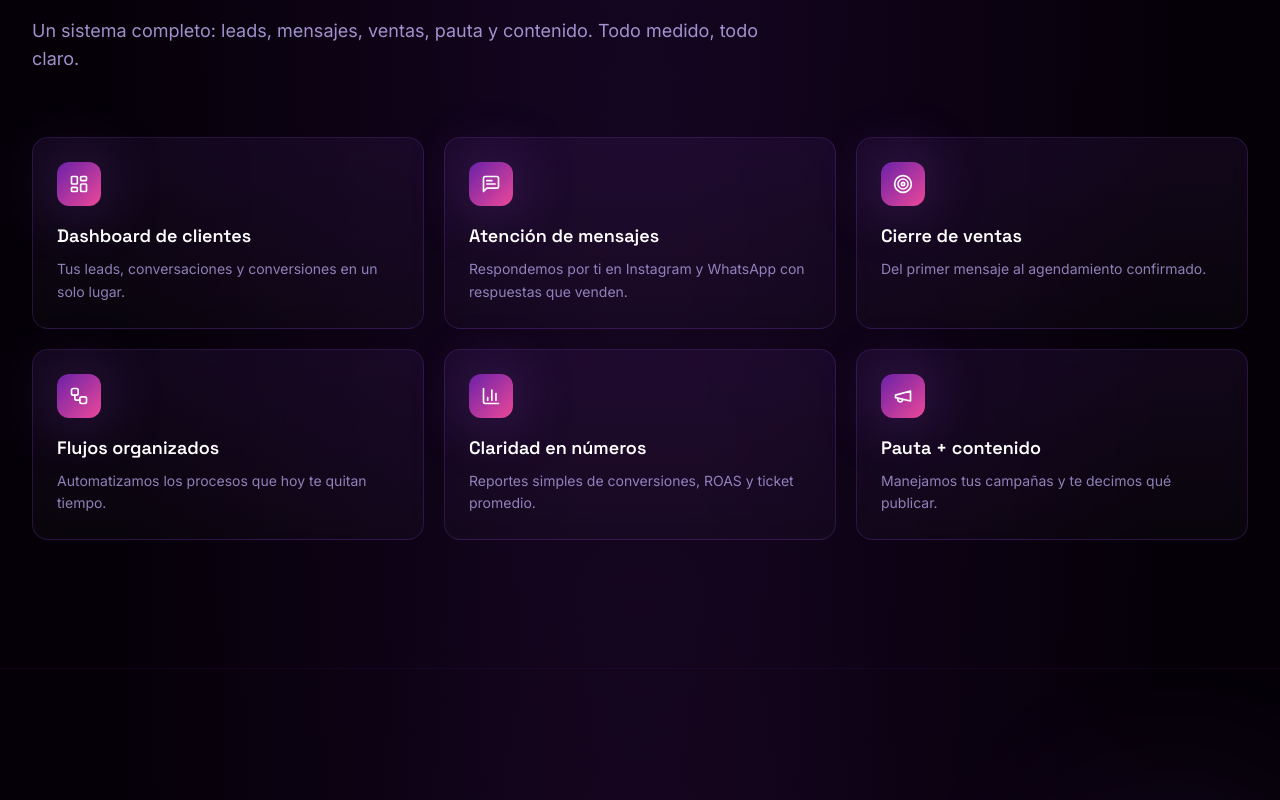
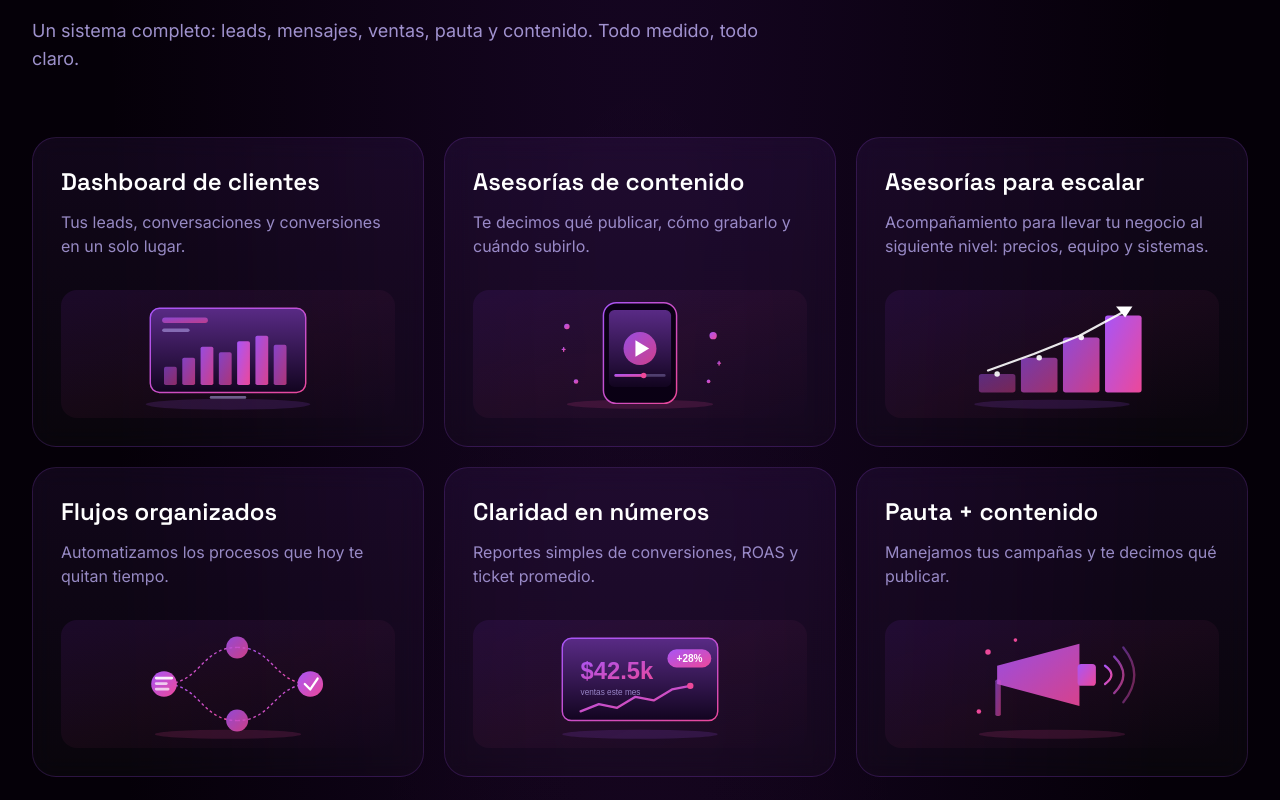
Before and after one commit to agencygi10-cell/closeflow-website, a Next.js app: page / in a window 1280 px wide. Shown: the part 1120-1920 px from the top of the page. Built offline with nearby package versions, Linux system fonts and the light colour scheme.

Commit message:
redesign: leadmagnet-style hero, illustrations, clients bar, partners, final CTA

```diff
--- a/components/WhatWeDo.tsx
+++ b/components/WhatWeDo.tsx
@@ -1,45 +1,215 @@
 "use client";
 
 import { motion } from "framer-motion";
-import {
-  LayoutDashboard,
-  MessageSquareText,
-  Target,
-  Workflow,
-  BarChart3,
-  Megaphone,
-} from "lucide-react";
+import type { ReactNode } from "react";
 
-const features = [
+/* ---------- Illustrations ---------- */
+
+const Defs = () => (
+  <defs>
+    <linearGradient id="ill-grad" x1="0" y1="0" x2="1" y2="1">
+      <stop offset="0%" stopColor="#a855f7" />
+      <stop offset="100%" stopColor="#ec4899" />
+    </linearGradient>
+    <linearGradient id="ill-soft" x1="0" y1="0" x2="0" y2="1">
+      <stop offset="0%" stopColor="#a855f7" stopOpacity="0.5" />
+      <stop offset="100%" stopColor="#a855f7" stopOpacity="0.05" />
+    </linearGradient>
+  </defs>
+);
+
+const DashboardIll = () => (
+  <svg viewBox="0 0 240 140" className="h-full w-full">
+    <Defs />
+    <ellipse cx="120" cy="125" rx="90" ry="6" fill="#a855f7" opacity="0.15" />
+    {/* monitor */}
+    <rect x="35" y="20" width="170" height="92" rx="10" fill="#0a0014" stroke="url(#ill-grad)" strokeWidth="1.6" />
+    <rect x="35" y="20" width="170" height="92" rx="10" fill="url(#ill-soft)" />
+    <rect x="48" y="30" width="50" height="6" rx="3" fill="url(#ill-grad)" opacity="0.7" />
+    <rect x="48" y="42" width="30" height="4" rx="2" fill="#c4b5fd" opacity="0.5" />
+    {/* bars */}
+    <rect x="50" y="84" width="14" height="20" rx="2" fill="url(#ill-grad)" opacity="0.55" />
+    <rect x="70" y="74" width="14" height="30" rx="2" fill="url(#ill-grad)" opacity="0.7" />
+    <rect x="90" y="62" width="14" height="42" rx="2" fill="url(#ill-grad)" opacity="0.85" />
+    <rect x="110" y="68" width="14" height="36" rx="2" fill="url(#ill-grad)" opacity="0.7" />
+    <rect x="130" y="56" width="14" height="48" rx="2" fill="url(#ill-grad)" />
+    <rect x="150" y="50" width="14" height="54" rx="2" fill="url(#ill-grad)" opacity="0.9" />
+    <rect x="170" y="60" width="14" height="44" rx="2" fill="url(#ill-grad)" opacity="0.7" />
+    {/* base */}
+    <rect x="100" y="116" width="40" height="3" rx="1.5" fill="#c4b5fd" opacity="0.5" />
+  </svg>
+);
+
+const ContentIll = () => (
+  <svg viewBox="0 0 240 140" className="h-full w-full">
+    <Defs />
+    <ellipse cx="120" cy="125" rx="80" ry="5" fill="#ec4899" opacity="0.15" />
+    {/* phone outline */}
+    <rect x="80" y="14" width="80" height="110" rx="14" fill="#0a0014" stroke="url(#ill-grad)" strokeWidth="1.6" />
+    <rect x="86" y="22" width="68" height="84" rx="6" fill="url(#ill-soft)" />
+    {/* play triangle */}
+    <circle cx="120" cy="64" r="18" fill="url(#ill-grad)" opacity="0.85" />
+    <polygon points="115,55 115,73 130,64" fill="#fff" />
+    {/* progress bar */}
+    <rect x="92" y="92" width="56" height="3" rx="1.5" fill="#c4b5fd" opacity="0.3" />
+    <rect x="92" y="92" width="32" height="3" rx="1.5" fill="url(#ill-grad)" />
+    <circle cx="124" cy="93.5" r="3" fill="#ec4899" />
+    {/* sparkles */}
+    <g fill="url(#ill-grad)">
+      <circle cx="40" cy="40" r="3" />
+      <circle cx="200" cy="50" r="4" />
+      <circle cx="50" cy="100" r="2.5" />
+      <circle cx="195" cy="100" r="2" />
+    </g>
+    <path d="M 35 65 L 38 65 M 36.5 63 L 36.5 67" stroke="url(#ill-grad)" strokeWidth="1.5" strokeLinecap="round" />
+    <path d="M 205 80 L 208 80 M 206.5 78 L 206.5 82" stroke="url(#ill-grad)" strokeWidth="1.5" strokeLinecap="round" />
+  </svg>
+);
+
+const ScaleIll = () => (
+  <svg viewBox="0 0 240 140" className="h-full w-full">
+    <Defs />
+    <ellipse cx="120" cy="125" rx="85" ry="5" fill="#a855f7" opacity="0.15" />
+    {/* steps */}
+    <rect x="40" y="92" width="40" height="20" rx="3" fill="url(#ill-grad)" opacity="0.45" />
+    <rect x="86" y="74" width="40" height="38" rx="3" fill="url(#ill-grad)" opacity="0.65" />
+    <rect x="132" y="52" width="40" height="60" rx="3" fill="url(#ill-grad)" opacity="0.85" />
+    <rect x="178" y="28" width="40" height="84" rx="3" fill="url(#ill-grad)" />
+    {/* arrow up */}
+    <path
+      d="M 50 88 L 100 70 L 150 50 L 198 24"
+      fill="none"
+      stroke="#fff"
+      strokeWidth="2.5"
+      strokeLinecap="round"
+      strokeLinejoin="round"
+      opacity="0.9"
+    />
+    <polygon points="190,18 208,18 200,30" fill="#fff" />
+    {/* dots */}
+    <circle cx="60" cy="92" r="3" fill="#fff" opacity="0.9" />
+    <circle cx="106" cy="74" r="3" fill="#fff" opacity="0.9" />
+    <circle cx="152" cy="52" r="3" fill="#fff" opacity="0.9" />
+  </svg>
+);
+
+const FlowIll = () => (
+  <svg viewBox="0 0 240 140" className="h-full w-full">
+    <Defs />
+    <ellipse cx="120" cy="125" rx="80" ry="5" fill="#ec4899" opacity="0.15" />
+    {/* connecting lines */}
+    <path d="M 50 70 C 90 70, 90 30, 130 30" fill="none" stroke="url(#ill-grad)" strokeWidth="1.5" strokeDasharray="3 3" />
+    <path d="M 50 70 C 90 70, 90 110, 130 110" fill="none" stroke="url(#ill-grad)" strokeWidth="1.5" strokeDasharray="3 3" />
+    <path d="M 130 30 C 170 30, 170 70, 210 70" fill="none" stroke="url(#ill-grad)" strokeWidth="1.5" strokeDasharray="3 3" />
+    <path d="M 130 110 C 170 110, 170 70, 210 70" fill="none" stroke="url(#ill-grad)" strokeWidth="1.5" strokeDasharray="3 3" />
+    {/* nodes */}
+    <circle cx="50" cy="70" r="14" fill="url(#ill-grad)" />
+    <rect x="40" y="62" width="20" height="3" rx="1.5" fill="#fff" opacity="0.9" />
+    <rect x="40" y="68" width="14" height="3" rx="1.5" fill="#fff" opacity="0.7" />
+    <rect x="40" y="74" width="16" height="3" rx="1.5" fill="#fff" opacity="0.7" />
+
+    <circle cx="130" cy="30" r="12" fill="url(#ill-grad)" opacity="0.85" />
+    <circle cx="130" cy="110" r="12" fill="url(#ill-grad)" opacity="0.85" />
+    <circle cx="210" cy="70" r="14" fill="url(#ill-grad)" />
+    <path d="M 204 70 L 210 76 L 218 64" stroke="#fff" strokeWidth="2.5" fill="none" strokeLinecap="round" strokeLinejoin="round" />
+  </svg>
+);
+
+const NumbersIll = () => (
+  <svg viewBox="0 0 240 140" className="h-full w-full">
+    <Defs />
+    <ellipse cx="120" cy="125" rx="85" ry="5" fill="#a855f7" opacity="0.15" />
+    {/* rounded card */}
+    <rect x="35" y="20" width="170" height="90" rx="10" fill="#0a0014" stroke="url(#ill-grad)" strokeWidth="1.6" />
+    <rect x="35" y="20" width="170" height="90" rx="10" fill="url(#ill-soft)" />
+    {/* big number */}
+    <text x="55" y="65" fontFamily="sans-serif" fontWeight="700" fontSize="26" fill="url(#ill-grad)">
+      $42.5k
+    </text>
+    <text x="55" y="82" fontFamily="sans-serif" fontWeight="500" fontSize="9" fill="#c4b5fd" opacity="0.7">
+      ventas este mes
+    </text>
+    {/* growth chart */}
+    <path
+      d="M 55 100 L 75 92 L 95 96 L 115 84 L 135 88 L 155 76 L 175 72"
+      fill="none"
+      stroke="url(#ill-grad)"
+      strokeWidth="2.5"
+      strokeLinecap="round"
+      strokeLinejoin="round"
+    />
+    <circle cx="175" cy="72" r="3.5" fill="#ec4899" />
+    {/* +% badge */}
+    <rect x="150" y="32" width="48" height="20" rx="10" fill="url(#ill-grad)" />
+    <text x="160" y="46" fontFamily="sans-serif" fontWeight="700" fontSize="11" fill="#fff">
+      +28%
+    </text>
+  </svg>
+);
+
+const AdsIll = () => (
+  <svg viewBox="0 0 240 140" className="h-full w-full">
+    <Defs />
+    <ellipse cx="120" cy="125" rx="80" ry="5" fill="#ec4899" opacity="0.15" />
+    {/* megaphone body */}
+    <path
+      d="M 60 70 L 60 50 L 150 26 L 150 94 L 60 70 Z"
+      fill="url(#ill-grad)"
+      opacity="0.9"
+    />
+    {/* mouthpiece */}
+    <rect x="148" y="48" width="20" height="24" rx="4" fill="url(#ill-grad)" />
+    {/* handle */}
+    <rect x="58" y="65" width="6" height="40" rx="2" fill="url(#ill-grad)" opacity="0.6" />
+    {/* sound waves */}
+    <path d="M 178 50 Q 192 60 178 70" stroke="url(#ill-grad)" strokeWidth="2.5" fill="none" strokeLinecap="round" />
+    <path d="M 188 40 Q 208 60 188 80" stroke="url(#ill-grad)" strokeWidth="2.5" fill="none" strokeLinecap="round" opacity="0.7" />
+    <path d="M 198 30 Q 222 60 198 90" stroke="url(#ill-grad)" strokeWidth="2.5" fill="none" strokeLinecap="round" opacity="0.45" />
+    {/* sparkles */}
+    <g fill="#ec4899">
+      <circle cx="40" cy="100" r="2.5" />
+      <circle cx="50" cy="35" r="3" />
+      <circle cx="80" cy="22" r="2" />
+    </g>
+  </svg>
+);
+
+/* ---------- Section ---------- */
+
+const features: {
+  title: string;
+  text: string;
+  Ill: () => ReactNode;
+}[] = [
   {
-    icon: LayoutDashboard,
     title: "Dashboard de clientes",
     text: "Tus leads, conversaciones y conversiones en un solo lugar.",
+    Ill: DashboardIll,
   },
   {
-    icon: MessageSquareText,
-    title: "Atención de mensajes",
-    text: "Respondemos por ti en Instagram y WhatsApp con respuestas que venden.",
+    title: "Asesorías de contenido",
+    text: "Te decimos qué publicar, cómo grabarlo y cuándo subirlo.",
+    Ill: ContentIll,
   },
   {
-    icon: Target,
-    title: "Cierre de ventas",
-    text: "Del primer mensaje al agendamiento confirmado.",
+    title: "Asesorías para escalar",
+    text: "Acompañamiento para llevar tu negocio al siguiente nivel: precios, equipo y sistemas.",
+    Ill: ScaleIll,
   },
   {
-    icon: Workflow,
     title: "Flujos organizados",
     text: "Automatizamos los procesos que hoy te quitan tiempo.",
+    Ill: FlowIll,
   },
   {
-    icon: BarChart3,
     title: "Claridad en números",
     text: "Reportes simples de conversiones, ROAS y ticket promedio.",
+    Ill: NumbersIll,
   },
   {
-    icon: Megaphone,
     title: "Pauta + contenido",
     text: "Manejamos tus campañas y te decimos qué publicar.",
+    Ill: AdsIll,
   },
 ];
 
@@ -71,26 +241,33 @@ export default function WhatWeDo() {
         </motion.div>
 
         <div className="mt-16 grid grid-cols-1 sm:grid-cols-2 lg:grid-cols-3 gap-5">
-          {features.map((f, i) => (
+          {features.map((f, i) => {
+            const Ill = f.Ill;
+            return (
               <motion.div
                 key={f.title}
                 initial={{ opacity: 0, y: 30 }}
                 whileInView={{ opacity: 1, y: 0 }}
                 viewport={{ once: true, margin: "-60px" }}
                 transition={{ duration: 0.5, delay: i * 0.05 }}
-              className="card-glass group rounded-2xl p-6 transition-all duration-300"
+                className="card-glass group flex flex-col rounded-3xl p-6 sm:p-7 transition-all duration-300"
               >
-              <div className="mb-4 inline-flex h-11 w-11 items-center justify-center rounded-xl bg-gradient-to-br from-brand-purple to-brand-pink text-white shadow-glow transition-transform duration-300 group-hover:scale-110">
-                <f.icon size={20} />
-              </div>
-              <h3 className="font-display text-lg font-semibold text-white">
+                <h3 className="font-display text-xl sm:text-2xl font-semibold text-white">
                   {f.title}
                 </h3>
-              <p className="mt-2 text-sm text-brand-lilac/70 leading-relaxed">
+                <p className="mt-3 text-sm sm:text-base text-brand-lilac/75 leading-relaxed">
                   {f.text}
                 </p>
+                <div className="mt-8 flex grow items-end justify-center">
+                  <div className="relative h-32 w-full overflow-hidden rounded-2xl bg-gradient-to-br from-brand-purple/15 via-brand-pink/5 to-transparent">
+                    <div className="absolute inset-0 transition-transform duration-500 group-hover:scale-105">
+                      <Ill />
+                    </div>
+                  </div>
+                </div>
               </motion.div>
-          ))}
+            );
+          })}
         </div>
       </div>
     </section>
```
Lines whose indentation alone changed are shown as unchanged.
